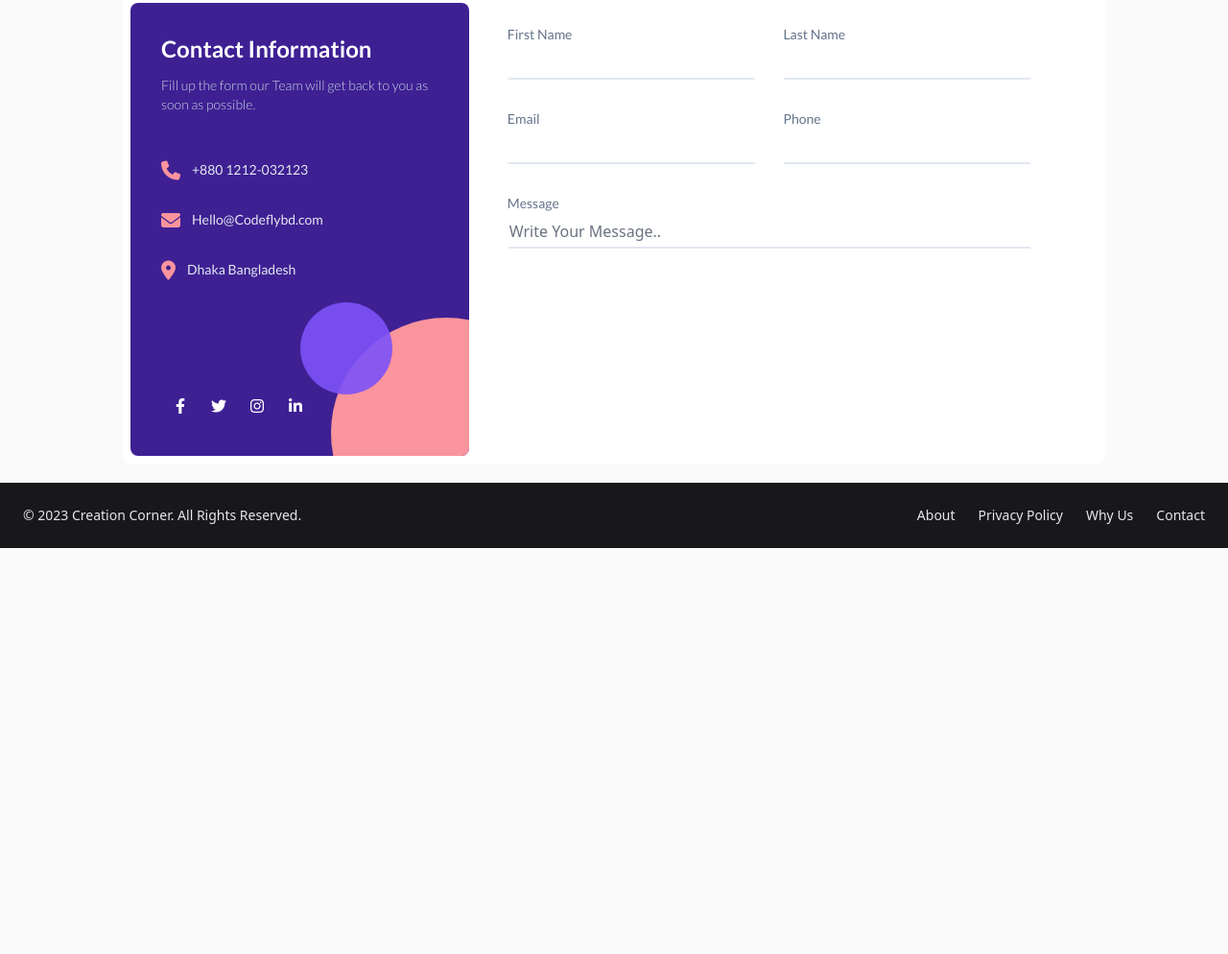
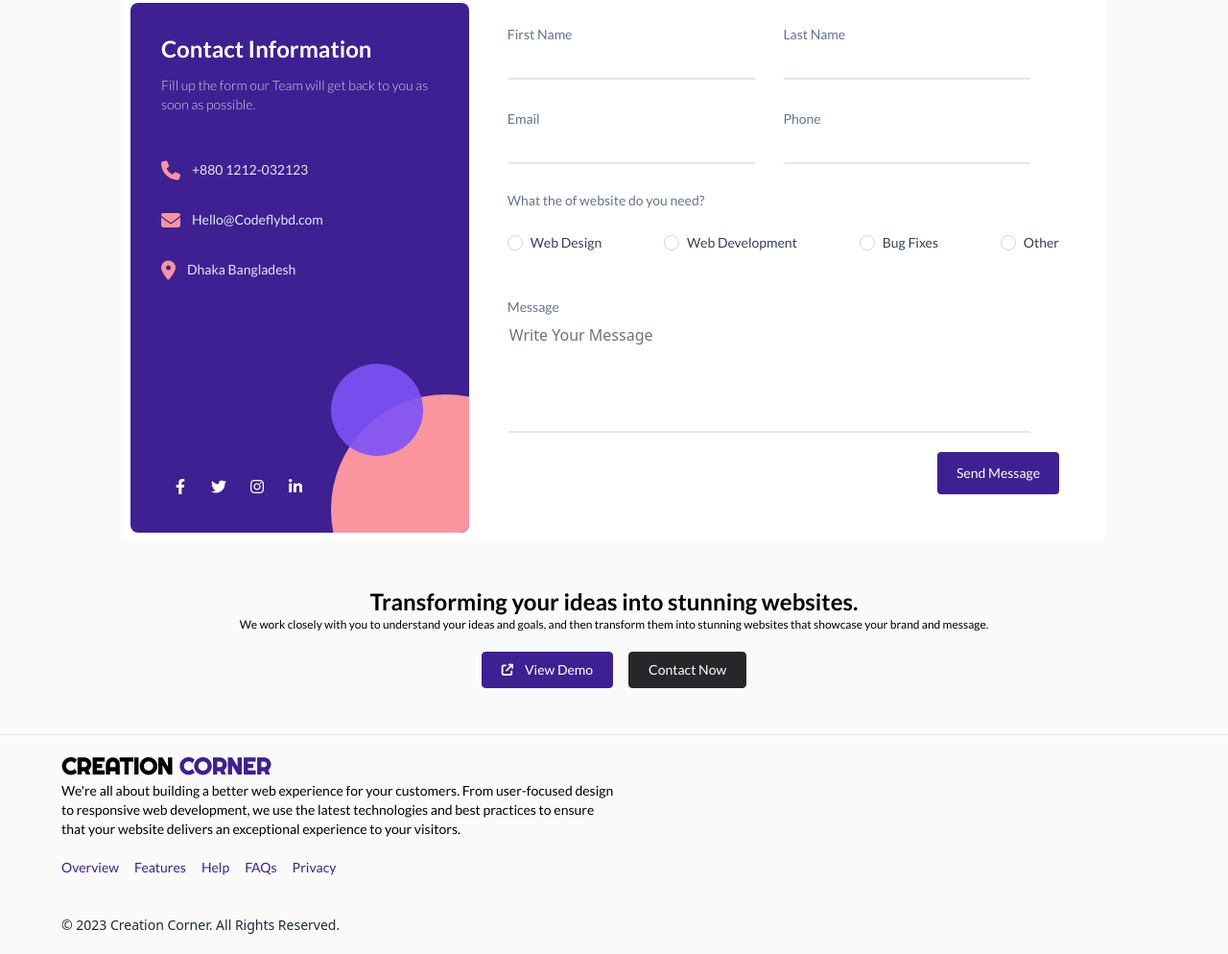
Before and after one commit to codeflybd/creation-corner, a website: page index.html in a window 1280 px wide. Shown: the part 4197-5191 px from the top of the page at 96% size. Before the commit the page ends 4768 px from the top, so only its background shows below. Drawn offline with nearby package versions, Linux system fonts and the light colour scheme.

Commit message:
Contact and footer section design complete

```diff
--- a/index.html
+++ b/index.html
@@ -14,6 +14,10 @@
       href="https://fonts.googleapis.com/css2?family=Lato:ital,wght@0,100;0,300;0,400;0,700;0,900;1,100;1,300;1,400;1,700;1,900&display=swap"
       rel="stylesheet"
     />
+    <link
+      href="https://fonts.googleapis.com/css2?family=Righteous&display=swap"
+      rel="stylesheet"
+    />
     <link href="./dist/style.css" rel="stylesheet" />
     <script defer src="./node_modules/flowbite/dist/flowbite.js"></script>
     <link rel="stylesheet" href="./dist/custom.css" />
@@ -26,6 +30,9 @@
       }
       .font {
         font-family: "Lato", sans-serif;
+      }
+      .font2 {
+        font-family: "Righteous", cursive;
       }
       .hover-effect {
         background-color: transparent;
@@ -349,6 +356,7 @@
           </div>
         </div>
       </section>
+      <!-- Contact Us Section -->
       <section class="my-5 container mx-auto max-w-7xl">
         <div class="text-center">
           <h2 class="text-3xl font-bold font">Contact Us</h2>
@@ -390,7 +398,9 @@
                 </p>
               </div>
               <!-- social icons -->
-              <div class="mt-[6rem] flex justify-start items-center">
+              <div
+                class="mt-[6rem] absolute bottom-7 flex justify-start items-center"
+              >
                 <a
                   href="#"
                   target="_blank"
@@ -425,7 +435,7 @@
                 class="w-[15rem] h-[15rem] rounded-full bg-[#fa949d] absolute -right-[6rem] -bottom-[6rem]"
               ></div>
               <div
-                class="w-[6rem] h-[6rem] rounded-full bg-[#7e53f9] absolute bottom-[4rem] right-[5rem] opacity-[0.9]"
+                class="w-[6rem] h-[6rem] rounded-full bg-[#7e53f9] absolute bottom-[5rem] right-[3rem] opacity-[0.9]"
               ></div>
             </div>
             <form class="m-0 px-10 py-5 w-[65%]">
@@ -440,7 +450,7 @@
                     type="text"
                     name="first_name"
                     id="first_name"
-                    class="w-[90%] block border-2 border-x-transparent border-t-transparent border-b-slate-200 outline-none focus:outline-none focus:border-x-transparent focus:border-t-transparent focus:border-b-[#7e53f9] shadow-none hover:shadow-none focus:shadow-none m-0 py-1 px-0 duration-300"
+                    class="w-[90%] block border-2 border-x-transparent border-t-transparent border-b-slate-200 outline-none focus:outline-none focus:border-x-transparent focus:border-t-transparent focus:border-b-[#3e2093] shadow-none hover:shadow-none focus:shadow-none m-0 py-1 px-0 duration-300"
                     autocomplete="off"
                   />
                 </div>
@@ -454,7 +464,7 @@
                     type="text"
                     name="first_name"
                     id="first_name"
-                    class="w-[90%] block border-2 border-x-transparent border-t-transparent border-b-slate-200 outline-none focus:outline-none focus:border-x-transparent focus:border-t-transparent focus:border-b-[#7e53f9] shadow-none hover:shadow-none focus:shadow-none m-0 py-1 px-0 duration-300"
+                    class="w-[90%] block border-2 border-x-transparent border-t-transparent border-b-slate-200 outline-none focus:outline-none focus:border-x-transparent focus:border-t-transparent focus:border-b-[#3e2093] shadow-none hover:shadow-none focus:shadow-none m-0 py-1 px-0 duration-300"
                     autocomplete="off"
                   />
                 </div>
@@ -470,25 +480,91 @@
                     type="text"
                     name="first_name"
                     id="first_name"
-                    class="w-[90%] block border-2 border-x-transparent border-t-transparent border-b-slate-200 outline-none focus:outline-none focus:border-x-transparent focus:border-t-transparent focus:border-b-[#7e53f9] shadow-none hover:shadow-none focus:shadow-none m-0 py-1 px-0 duration-300"
+                    class="w-[90%] block border-2 border-x-transparent border-t-transparent border-b-slate-200 outline-none focus:outline-none focus:border-x-transparent focus:border-t-transparent focus:border-b-[#3e2093] shadow-none hover:shadow-none focus:shadow-none m-0 py-1 px-0 duration-300"
                     autocomplete="off"
                   />
                 </div>
                 <div class="w-full">
                   <label
                     for="first_name"
-                    class="text-sm text-slate-500 font m-0"
+                    class="text-slate-500 text-sm font m-0"
                     >Phone</label
                   >
                   <input
                     type="text"
                     name="first_name"
                     id="first_name"
-                    class="w-[90%] block border-2 border-x-transparent border-t-transparent border-b-slate-200 outline-none focus:outline-none focus:border-x-transparent focus:border-t-transparent focus:border-b-[#7e53f9] shadow-none hover:shadow-none focus:shadow-none m-0 py-1 px-0 duration-300"
+                    class="w-[90%] block border-2 border-x-transparent border-t-transparent border-b-slate-200 outline-none focus:outline-none focus:border-x-transparent focus:border-t-transparent focus:border-b-[#3e2093] shadow-none hover:shadow-none focus:shadow-none m-0 py-1 px-0 duration-300"
                     autocomplete="off"
                   />
                 </div>
               </div>
+
+              <div class="mt-7">
+                <p for="first_name" class="text-sm text-slate-500 font m-0">
+                  What the of website do you need?
+                </p>
+                <div class="flex justify-between items-center mt-6">
+                  <div class="flex items-center mb-4">
+                    <input
+                      id="web-design"
+                      type="radio"
+                      name="countries"
+                      value="Web Design"
+                      class="w-4 h-4 border-gray-300 checked:bg-[#3e2093] focus:ring-1 focus:ring-[#3e2093]"
+                    />
+                    <label
+                      for="web-design"
+                      class="ml-2 text-sm font text-slate-700"
+                    >
+                      Web Design
+                    </label>
+                  </div>
+                  <div class="flex items-center mb-4">
+                    <input
+                      id="web-development"
+                      type="radio"
+                      name="countries"
+                      value="Web Design"
+                      class="w-4 h-4 border-gray-300 checked:bg-[#3e2093] focus:ring-1 focus:ring-[#3e2093]"
+                    />
+                    <label
+                      for="web-development"
+                      class="ml-2 text-sm font text-slate-700"
+                    >
+                      Web Development
+                    </label>
+                  </div>
+                  <div class="flex items-center mb-4">
+                    <input
+                      id="bug-fixes"
+                      type="radio"
+                      name="countries"
+                      value="Web Design"
+                      class="w-4 h-4 border-gray-300 checked:bg-[#3e2093] focus:ring-1 focus:ring-[#3e2093]"
+                    />
+                    <label
+                      for="bug-fixes"
+                      class="ml-2 text-sm font text-slate-700"
+                    >
+                      Bug Fixes
+                    </label>
+                  </div>
+                  <div class="flex items-center mb-4">
+                    <input
+                      id="other"
+                      type="radio"
+                      name="countries"
+                      value="Web Design"
+                      class="w-4 h-4 border-gray-300 checked:bg-[#3e2093] focus:ring-1 focus:ring-[#3e2093]"
+                    />
+                    <label for="other" class="ml-2 text-sm font text-slate-700">
+                      Other
+                    </label>
+                  </div>
+                </div>
+              </div>
+
               <div class="flex justify-between items-center mt-7">
                 <div class="w-full">
                   <label
@@ -496,15 +572,21 @@
                     class="text-sm text-slate-500 font m-0"
                     >Message</label
                   >
-                  <input
-                    type="text"
-                    name="first_name"
-                    id="first_name"
-                    class="w-[95%] block border-2 border-x-transparent border-t-transparent border-b-slate-200 outline-none focus:outline-none focus:border-x-transparent focus:border-t-transparent focus:border-b-[#7e53f9] shadow-none hover:shadow-none focus:shadow-none m-0 py-1 px-0 duration-300"
-                    autocomplete="off"
-                    placeholder="Write Your Message.."
-                  />
+                  <textarea
+                    name=""
+                    id=""
+                    class="w-[95%] block border-2 border-x-transparent border-t-transparent border-b-slate-200 outline-none focus:outline-none focus:border-x-transparent focus:border-t-transparent focus:border-b-[#7e53f9] shadow-none hover:shadow-none focus:shadow-none m-0 py-1 px-0 duration-300 resize-none h-[120px]"
+                    placeholder="Write Your Message"
+                  ></textarea>
                 </div>
+              </div>
+
+              <div class="flex justify-end items-end my-5">
+                <button
+                  class="bg-[#3e2093] font text-sm px-5 py-3 rounded text-white hover:bg-[#7e53f9]"
+                >
+                  Send Message
+                </button>
               </div>
             </form>
           </div>
@@ -512,35 +594,59 @@
       </section>
     </main>
 
-    <footer
-      class="p-4 bg-zinc-900 shadow md:flex md:items-center md:justify-between md:p-6 dark:bg-gray-800"
-    >
-      <span class="text-sm text-gray-200 sm:text-center"
-        >© 2023 <a href="/" class="hover:underline">Creation Corner</a>. All
-        Rights Reserved.
-      </span>
-      <ul
-        class="flex flex-wrap items-center mt-3 text-sm text-gray-200 sm:mt-0"
-      >
-        <li>
-          <a href="#" class="mr-4 text-gray-200 hover:underline md:mr-6"
-            >About</a
-          >
-        </li>
-        <li>
-          <a href="#" class="mr-4 text-gray-200 hover:underline md:mr-6"
-            >Privacy Policy</a
-          >
-        </li>
-        <li>
-          <a href="#" class="mr-4 text-gray-200 hover:underline md:mr-6"
-            >Why Us</a
-          >
-        </li>
-        <li>
-          <a href="#" class="text-gray-200 hover:underline">Contact</a>
-        </li>
-      </ul>
+    <!-- footer start -->
+    <section class="mt-[3rem]">
+      <h1 class="font text-2xl font-bold text-center">
+        Transforming your ideas into stunning websites.
+      </h1>
+      <p class="font text-xs text-center">
+        We work closely with you to understand your ideas and goals, and then
+        transform them into stunning websites that showcase your brand and
+        message.
+      </p>
+      <div class="flex justify-center items-center my-5">
+        <button
+          class="px-5 py-2 border border-[#3e2093] rounded mx-2 bg-[#3e2093] font text-sm text-white hover:bg-[#5e38c8]"
+        >
+          <i class="fa-solid fa-arrow-up-right-from-square mr-3"></i>View Demo
+        </button>
+        <button
+          class="px-5 py-2 border border-[#28262a] rounded mx-2 bg-[#28262a] font text-sm text-white hover:bg-[#333038]"
+        >
+          Contact Now
+        </button>
+      </div>
+    </section>
+
+    <footer class="border-t mt-[3rem]">
+      <div class="w-[90%] mx-auto pt-4">
+        <div class="flex justify-between items-center">
+          <div>
+            <strong class="font2 text-2xl"
+              >CREATION <span class="text-[#3e2093]">CORNER</span></strong
+            >
+            <p class="font text-sm w-1/2">
+              We're all about building a better web experience for your
+              customers. From user-focused design to responsive web development,
+              we use the latest technologies and best practices to ensure that
+              your website delivers an exceptional experience to your visitors.
+            </p>
+            <div class="flex items-center py-5">
+              <a href="#" class="font text-sm mr-2 text-[#3e2093]">Overview</a>
+              <a href="#" class="font text-sm mx-2 text-[#3e2093]">Features</a>
+              <a href="#" class="font text-sm mx-2 text-[#3e2093]">Help</a>
+              <a href="#" class="font text-sm mx-2 text-[#3e2093]">FAQs</a>
+              <a href="#" class="font text-sm mx-2 text-[#3e2093]">Privacy</a>
+            </div>
+          </div>
+        </div>
+        <div class="flex justify-between items-center">
+          <span class="text-sm text-gray-800 sm:text-center py-5"
+            >© 2023 <a href="/" class="hover:underline">Creation Corner</a>. All
+            Rights Reserved.
+          </span>
+        </div>
+      </div>
     </footer>
 
     <script src="./index.js"></script>
```
Also changed, not shown: dist/style.css.
